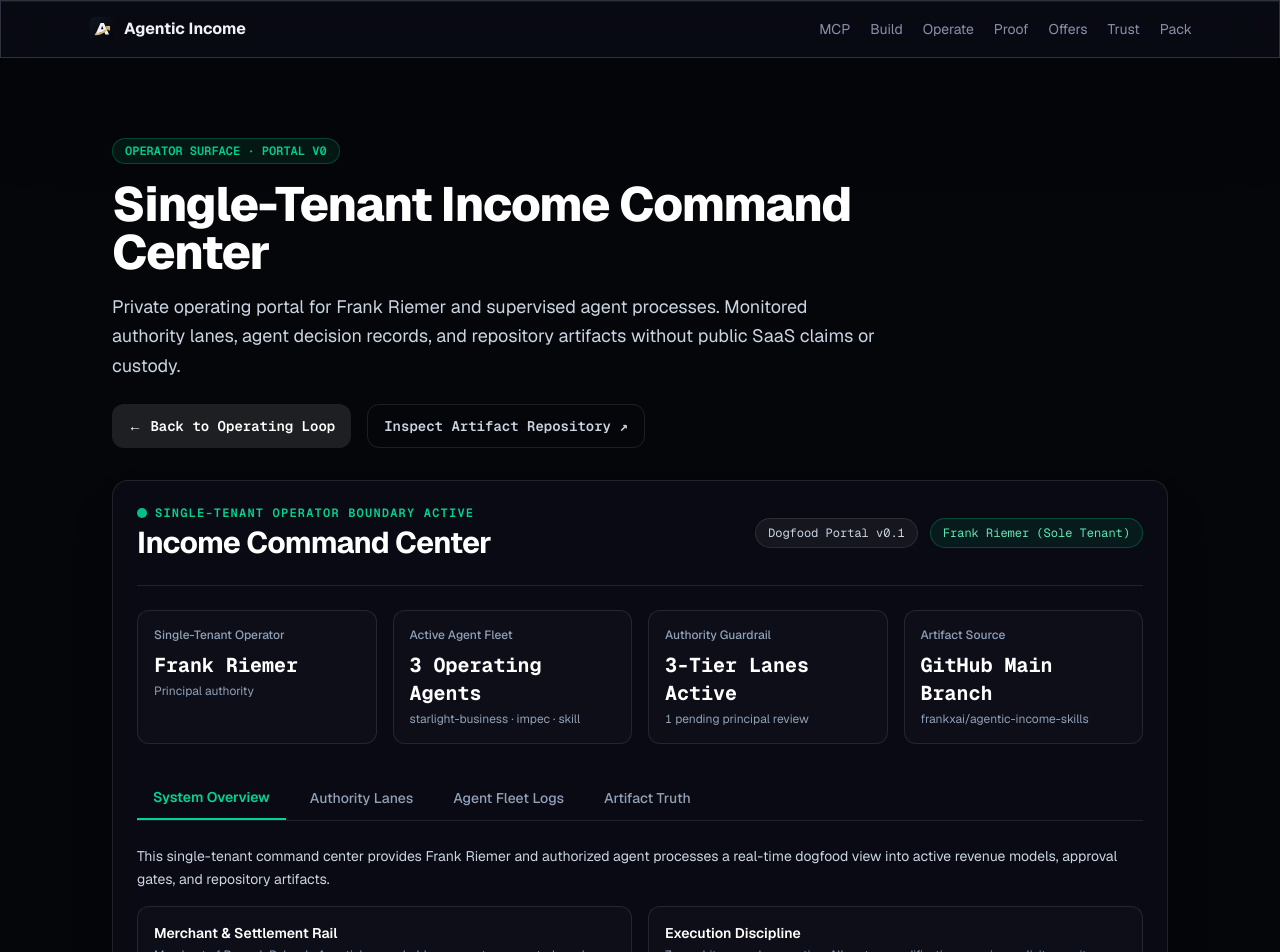
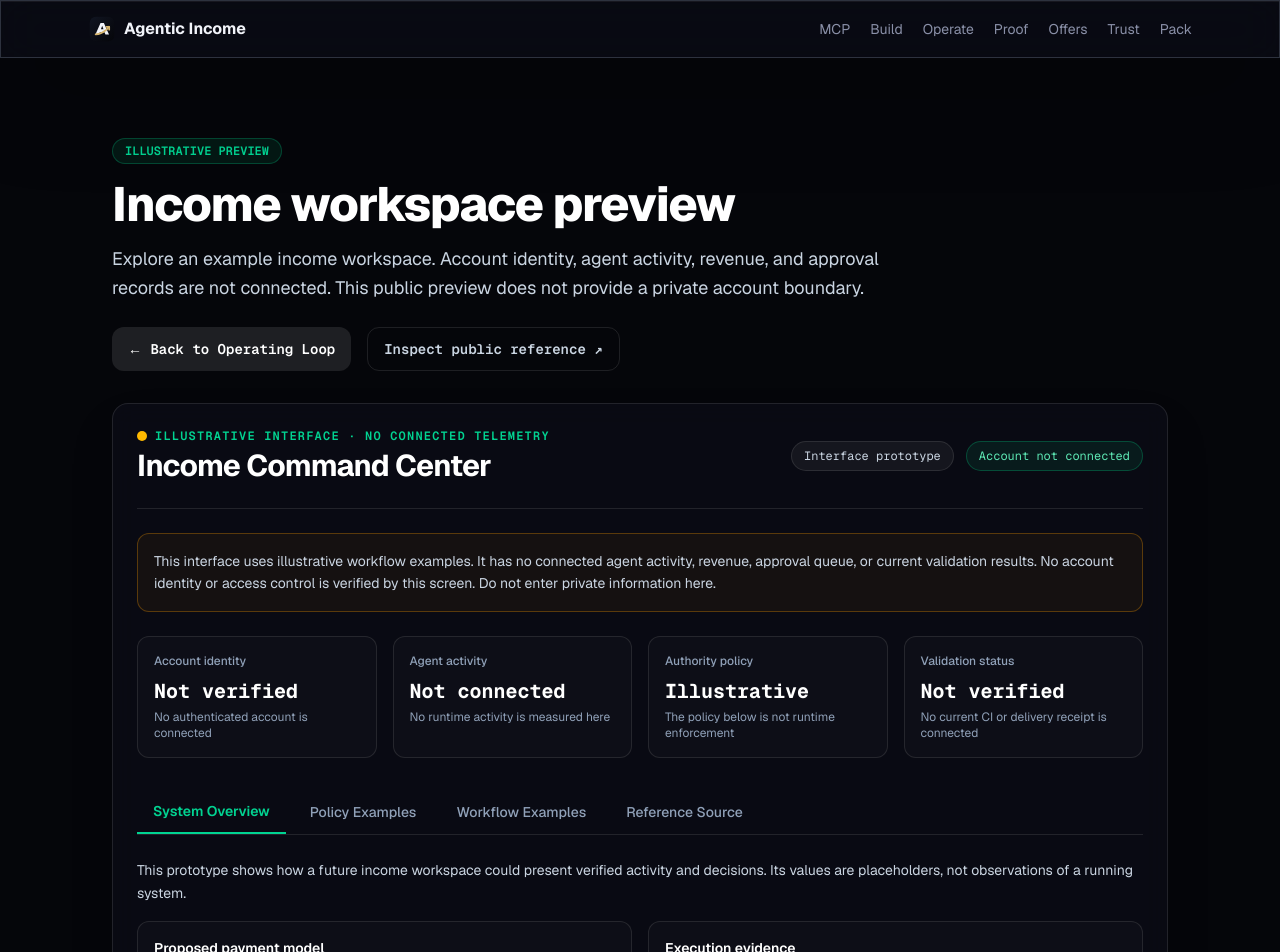
Before and after one commit to frankxai/agenticincome, a Next.js app: page /command in a window 1280 px wide. Shown: the top 952 px of the page. Built offline with nearby package versions, Linux system fonts and the light colour scheme.

Commit message:
fix: label income command preview as illustrative (#73)

```diff
--- a/app/command/page.tsx
+++ b/app/command/page.tsx
@@ -3,14 +3,14 @@ import Link from 'next/link'
 import { IncomeCommandDesk } from '@/components/IncomeCommandDesk'
 
 export const metadata: Metadata = {
-  title: 'Income Command Center · Single-Tenant Operator Portal',
+  title: 'Income workspace · Illustrative preview',
   description:
-    'Private single-tenant Income Command Center for Frank Riemer and operating agents. Single-tenant dogfood precursor to multi-tenant portal.',
+    'Public illustrative preview of an income workspace. No authenticated account, live agents, revenue, or approval telemetry is connected.',
   alternates: { canonical: '/command' },
   openGraph: {
-    title: 'Income Command Center · Single-Tenant Operator Portal',
+    title: 'Income workspace · Illustrative preview',
     description:
-      'Private single-tenant Income Command Center for Frank Riemer and operating agents.',
+      'Public illustrative preview with example workflows and unconnected activity.',
     url: '/command',
   },
 }
@@ -21,14 +21,14 @@ export default function CommandPage() {
       <section className="mx-auto max-w-6xl px-6 pt-20 pb-16">
         <div className="max-w-3xl">
           <div className="inline-flex items-center gap-2 rounded-full border border-emerald-500/30 bg-emerald-500/10 px-3 py-1 text-xs font-mono font-semibold uppercase text-emerald-400">
-            Operator Surface · Portal v0
+            Illustrative preview
           </div>
           <h1 className="mt-4 text-4xl font-extrabold tracking-tight text-white sm:text-5xl">
-            Single-Tenant Income Command Center
+            Income workspace preview
           </h1>
           <p className="mt-4 text-lg leading-relaxed text-slate-300">
-            Private operating portal for Frank Riemer and supervised agent processes. Monitored
-            authority lanes, agent decision records, and repository artifacts without public SaaS claims or custody.
+            Explore an example income workspace. Account identity, agent activity, revenue, and
+            approval records are not connected. This public preview does not provide a private account boundary.
           </p>
           <div className="mt-6 flex flex-wrap gap-4 text-sm font-mono">
             <Link
@@ -43,7 +43,7 @@ export default function CommandPage() {
               rel="noopener noreferrer"
               className="inline-flex items-center rounded-xl border border-white/10 px-4 py-2.5 font-semibold text-slate-300 transition hover:bg-white/5 hover:text-white min-h-[44px]"
             >
-              Inspect Artifact Repository ↗
+              Inspect public reference ↗
             </a>
           </div>
         </div>
--- a/components/IncomeCommandDesk.tsx
+++ b/components/IncomeCommandDesk.tsx
@@ -7,30 +7,28 @@ type TabId = 'overview' | 'lanes' | 'agents' | 'system'
 interface SystemMetric {
   label: string
   value: string
-  status: 'active' | 'review' | 'locked'
+  status: 'unconnected' | 'illustrative'
   detail: string
 }
 
 const METRICS: SystemMetric[] = [
-  { label: 'Single-Tenant Operator', value: 'Frank Riemer', status: 'active', detail: 'Principal authority' },
-  { label: 'Active Agent Fleet', value: '3 Operating Agents', status: 'active', detail: 'starlight-business · impec · skill' },
-  { label: 'Authority Guardrail', value: '3-Tier Lanes Active', status: 'review', detail: '1 pending principal review' },
-  { label: 'Artifact Source', value: 'GitHub Main Branch', status: 'active', detail: 'frankxai/agentic-income-skills' },
+  { label: 'Account identity', value: 'Not verified', status: 'unconnected', detail: 'No authenticated account is connected' },
+  { label: 'Agent activity', value: 'Not connected', status: 'unconnected', detail: 'No runtime activity is measured here' },
+  { label: 'Authority policy', value: 'Illustrative', status: 'illustrative', detail: 'The policy below is not runtime enforcement' },
+  { label: 'Validation status', value: 'Not verified', status: 'unconnected', detail: 'No current CI or delivery receipt is connected' },
 ]
 
-const AGENT_DECISIONS = [
-  { id: 'DEC-2026-081', agent: 'starlight-business', lane: 'Automatic', action: 'Audited affiliate commission terms against registry', time: '12m ago', state: 'verified' },
-  { id: 'DEC-2026-080', agent: 'impeccable', lane: 'Automatic', action: 'Ran WCAG AAA contrast and CLS verification suite', time: '1h ago', state: 'verified' },
-  { id: 'DEC-2026-079', agent: 'agentic-income-skills', lane: 'Review before action', action: 'Drafted IncomeGraph.v1 schema update proposal', time: '3h ago', state: 'pending_review' },
+const WORKFLOW_EXAMPLES = [
+  { id: 'EXAMPLE-01', role: 'Research', action: 'Compare partner terms with a dated source', state: 'illustrative' },
+  { id: 'EXAMPLE-02', role: 'Quality review', action: 'Inspect accessibility and performance evidence', state: 'illustrative' },
+  { id: 'EXAMPLE-03', role: 'Delivery', action: 'Prepare a proposal for a person to review', state: 'illustrative' },
 ]
 
 export function IncomeCommandDesk() {
   const [activeTab, setActiveTab] = useState<TabId>('overview')
   const [filterState, setFilterState] = useState<string>('all')
 
-  const filteredDecisions = filterState === 'all'
-    ? AGENT_DECISIONS
-    : AGENT_DECISIONS.filter(d => d.state === filterState)
+  const filteredExamples = filterState === 'all' ? WORKFLOW_EXAMPLES : []
 
   return (
     <div className="mt-8 rounded-2xl border border-white/10 bg-[#0A0C14]/90 p-6 shadow-2xl backdrop-blur-md">
@@ -38,9 +36,9 @@ export function IncomeCommandDesk() {
       <div className="flex flex-col gap-4 border-b border-white/10 pb-6 sm:flex-row sm:items-center sm:justify-between">
         <div>
           <div className="flex items-center gap-2">
-            <span className="inline-block h-2.5 w-2.5 rounded-full bg-emerald-400 animate-pulse" />
+            <span className="inline-block h-2.5 w-2.5 rounded-full bg-amber-400" />
             <span className="text-xs font-mono font-semibold uppercase tracking-widest text-emerald-400">
-              Single-Tenant Operator Boundary Active
+              Illustrative interface · no connected telemetry
             </span>
           </div>
           <h2 className="mt-1 text-2xl font-bold tracking-tight text-white sm:text-3xl">
@@ -49,13 +47,19 @@ export function IncomeCommandDesk() {
         </div>
         <div className="flex items-center gap-3">
           <span className="rounded-full border border-white/10 bg-white/5 px-3 py-1.5 text-xs font-mono text-slate-300">
-            Dogfood Portal v0.1
+            Interface prototype
           </span>
           <span className="rounded-full border border-emerald-500/30 bg-emerald-500/10 px-3 py-1.5 text-xs font-mono text-emerald-300">
-            Frank Riemer (Sole Tenant)
+            Account not connected
           </span>
         </div>
       </div>
+
+      <p className="mt-6 rounded-xl border border-amber-500/30 bg-amber-500/5 p-4 text-sm leading-relaxed text-slate-300">
+        This interface uses illustrative workflow examples. It has no connected agent activity,
+        revenue, approval queue, or current validation results. No account identity or access
+        control is verified by this screen. Do not enter private information here.
+      </p>
 
       {/* Metrics Banner */}
       <div className="mt-6 grid gap-4 sm:grid-cols-2 lg:grid-cols-4">
@@ -74,9 +78,9 @@ export function IncomeCommandDesk() {
           {(
             [
               ['overview', 'System Overview'],
-              ['lanes', 'Authority Lanes'],
-              ['agents', 'Agent Fleet Logs'],
-              ['system', 'Artifact Truth'],
+              ['lanes', 'Policy Examples'],
+              ['agents', 'Workflow Examples'],
+              ['system', 'Reference Source'],
             ] as const
           ).map(([id, label]) => (
             <button
@@ -101,20 +105,20 @@ export function IncomeCommandDesk() {
         {activeTab === 'overview' && (
           <div role="tabpanel" className="space-y-4">
             <p className="text-sm text-slate-300 leading-relaxed">
-              This single-tenant command center provides Frank Riemer and authorized agent processes
-              a real-time dogfood view into active revenue models, approval gates, and repository artifacts.
+              This prototype shows how a future income workspace could present verified activity
+              and decisions. Its values are placeholders, not observations of a running system.
             </p>
             <div className="grid gap-4 md:grid-cols-2">
               <div className="rounded-xl border border-white/10 bg-white/[0.02] p-4">
-                <h3 className="text-sm font-semibold text-white">Merchant & Settlement Rail</h3>
+                <h3 className="text-sm font-semibold text-white">Proposed payment model</h3>
                 <p className="mt-1 text-xs text-slate-400">
-                  Merchant of Record: Polar.sh. AgenticIncome holds zero customer custody and zero payout balances.
+                  Polar is the proposed merchant of record. This screen does not confirm checkout, fulfilment, custody, or balances.
                 </p>
               </div>
               <div className="rounded-xl border border-white/10 bg-white/[0.02] p-4">
-                <h3 className="text-sm font-semibold text-white">Execution Discipline</h3>
+                <h3 className="text-sm font-semibold text-white">Execution evidence</h3>
                 <p className="mt-1 text-xs text-slate-400">
-                  Zero arbitrary code execution. All system modifications require explicit repository PRs and CI quality checks.
+                  No agent runs or repository checks are connected to this screen. Read the source and current check results before relying on a capability.
                 </p>
               </div>
             </div>
@@ -123,19 +127,19 @@ export function IncomeCommandDesk() {
 
         {activeTab === 'lanes' && (
           <div role="tabpanel" className="space-y-3">
-            <h3 className="text-sm font-semibold text-white">Authority Boundary Matrix</h3>
+            <h3 className="text-sm font-semibold text-white">Illustrative authority policy</h3>
             <div className="grid gap-3 sm:grid-cols-3">
               <div className="rounded-xl border border-emerald-500/20 bg-emerald-500/5 p-4">
-                <span className="text-xs font-mono font-bold text-emerald-400">LANE 1: AUTOMATIC</span>
+                <span className="text-xs font-mono font-bold text-emerald-400">EXAMPLE: ROUTINE WORK</span>
                 <p className="mt-2 text-xs text-slate-300">Research diffs, static validation, test runs, internal report drafting.</p>
               </div>
               <div className="rounded-xl border border-amber-500/20 bg-amber-500/5 p-4">
-                <span className="text-xs font-mono font-bold text-amber-400">LANE 2: REVIEW</span>
+                <span className="text-xs font-mono font-bold text-amber-400">EXAMPLE: REVIEW REQUIRED</span>
                 <p className="mt-2 text-xs text-slate-300">Public content, partner disclosures, customer-facing deliverables.</p>
               </div>
               <div className="rounded-xl border border-rose-500/20 bg-rose-500/5 p-4">
-                <span className="text-xs font-mono font-bold text-rose-300">LANE 3: PRINCIPAL</span>
-                <p className="mt-2 text-xs text-slate-300">Pricing, contracts, money transfers, production promotions (Frank only).</p>
+                <span className="text-xs font-mono font-bold text-rose-300">EXAMPLE: OWNER APPROVAL</span>
+                <p className="mt-2 text-xs text-slate-300">Pricing, contracts, payments, permission changes, and production releases.</p>
               </div>
             </div>
           </div>
@@ -144,7 +148,7 @@ export function IncomeCommandDesk() {
         {activeTab === 'agents' && (
           <div role="tabpanel" className="space-y-4">
             <div className="flex items-center justify-between">
-              <h3 className="text-sm font-semibold text-white">Recent Agent Decision Records</h3>
+              <h3 className="text-sm font-semibold text-white">Illustrative workflow examples</h3>
               <div className="flex gap-2 text-xs">
                 <button
                   onClick={() => setFilterState('all')}
@@ -155,33 +159,33 @@ export function IncomeCommandDesk() {
                   All
                 </button>
                 <button
-                  onClick={() => setFilterState('pending_review')}
+                  onClick={() => setFilterState('connected')}
                   className={`min-h-[44px] px-3 py-1 rounded-lg border border-white/10 ${
-                    filterState === 'pending_review' ? 'bg-amber-500/20 text-amber-300' : 'text-slate-400 hover:text-white'
+                    filterState === 'connected' ? 'bg-amber-500/20 text-amber-300' : 'text-slate-400 hover:text-white'
                   }`}
                 >
-                  Pending Review
+                  Connected activity
                 </button>
               </div>
             </div>
 
-            {filteredDecisions.length === 0 ? (
+            {filteredExamples.length === 0 ? (
               <div className="rounded-xl border border-white/10 bg-white/[0.01] p-8 text-center text-sm text-slate-400">
-                No decision records match the current filter.
+                No activity source is connected. There are no verified runs to show.
               </div>
             ) : (
               <ul className="space-y-2">
-                {filteredDecisions.map((d) => (
+                {filteredExamples.map((d) => (
                   <li key={d.id} className="flex flex-col sm:flex-row sm:items-center justify-between rounded-xl border border-white/10 bg-white/[0.02] p-3 text-xs gap-2">
                     <div className="flex items-center gap-3">
                       <span className="font-mono font-semibold text-slate-300">{d.id}</span>
-                      <span className="rounded bg-white/10 px-2 py-0.5 font-mono text-slate-200">{d.agent}</span>
+                      <span className="rounded bg-white/10 px-2 py-0.5 font-mono text-slate-200">{d.role}</span>
                       <span className="text-slate-300">{d.action}</span>
                     </div>
                     <div className="flex items-center gap-2">
-                      <span className="text-slate-400">{d.time}</span>
+                      <span className="text-slate-400">Example only</span>
                       <span className={`px-2 py-0.5 rounded font-mono uppercase ${
-                        d.state === 'verified' ? 'bg-emerald-500/20 text-emerald-300' : 'bg-amber-500/20 text-amber-300'
+                        'bg-amber-500/20 text-amber-300'
                       }`}>
                         {d.state}
                       </span>
@@ -195,11 +199,11 @@ export function IncomeCommandDesk() {
 
         {activeTab === 'system' && (
           <div role="tabpanel" className="space-y-3">
-            <h3 className="text-sm font-semibold text-white">Repository & Artifact Proof Truth</h3>
+            <h3 className="text-sm font-semibold text-white">Public reference</h3>
             <div className="rounded-xl border border-white/10 bg-black/40 p-4 font-mono text-xs text-slate-300 space-y-2">
-              <div>Primary Public Repository: <a href="https://github.com/frankxai/agentic-income-skills" target="_blank" rel="noopener noreferrer" className="text-emerald-400 hover:underline">github.com/frankxai/agentic-income-skills</a></div>
-              <div>Operating Manifest Contract: <span className="text-slate-200">IncomeSystem.v1</span></div>
-              <div>Quality Gates: <span className="text-emerald-400">pnpm run merge:gate (100% Passing)</span></div>
+              <div>Public reference repository: <a href="https://github.com/frankxai/agentic-income-skills" target="_blank" rel="noopener noreferrer" className="text-emerald-400 hover:underline">github.com/frankxai/agentic-income-skills</a></div>
+              <div>Reference manifest contract: <span className="text-slate-200">IncomeSystem.v1</span></div>
+              <div>Current validation: <span className="text-slate-300">not connected; no pass result is claimed</span></div>
             </div>
           </div>
         )}
--- a/design/PAGE_SPEC.md
+++ b/design/PAGE_SPEC.md
@@ -35,3 +35,17 @@ remain available for lower-commitment users.
 
 No hero video or WebGL is introduced by this repair. Existing composition,
 motion, responsive behavior, and visual tokens remain unchanged.
+
+## Command preview truth repair — 2026-10-16
+
+Surface: `/command` metadata and introductory copy, plus `components/IncomeCommandDesk.tsx`.
+
+The route is a public illustrative interface. No account identity, access-control boundary,
+live agent fleet, approval queue, revenue, CI result, or activity receipt is established by
+this page. Display unconnected or unverified values and explicitly illustrative workflow
+examples. Do not use relative timestamps, green verified states, fleet counts, or passing
+checks as substitutes for connected evidence. The connected-activity view remains empty.
+
+This repair changes text and example data in the existing composition. Authentication,
+telemetry, data adapters, commerce, and production release remain separate implementation
+work. Recheck desktop, mobile, keyboard, and reduced-motion output before promotion.
--- a/design/design-loop-evidence.json
+++ b/design/design-loop-evidence.json
@@ -138,5 +138,38 @@
     "pending": [
       "Repository-wide test, type-check, lint, static link check, public-surface verification, and production build on the Git-backed preview."
     ]
+  },
+  "command_truth_repair": {
+    "version": "2026-10-16",
+    "scope": "Copy and example-data correction on /command; no authenticated workspace or telemetry implementation.",
+    "artifacts": [
+      "app/command/page.tsx",
+      "components/IncomeCommandDesk.tsx"
+    ],
+    "changes": [
+      "Label public illustrative preview in metadata, route introduction, and component header.",
+      "Replace static operator, active-agent, approval, and validation assertions with unconnected/unverified states.",
+      "Mark workflow rows as examples; remove fabricated relative timestamps and verified statuses.",
+      "Show an empty connected-activity view and state that policy examples are not runtime enforcement."
+    ],
+    "checks": [
+      {
+        "name": "source-claim-check",
+        "status": "pass",
+        "evidence": "Prepared source contains no active fleet count, relative activity timestamps, verified execution status, real-time telemetry, private account claim, or 100%-passing assertion."
+      },
+      {
+        "name": "full-release-checks",
+        "status": "pending",
+        "evidence": "Frozen install, lint, tests, type-check, links, public-surface verification, build, security scan, Git-backed preview, and desktop/mobile/reduced-motion visual inspection have not been executed for this patch."
+      }
+    ],
+    "decision": "draft-review",
+    "known_risks": [
+      "The page remains public. This change supplies neither authentication nor a tenant boundary.",
+      "No live agents, approval queue, revenue, merchant state, or validation service is connected.",
+      "Existing main dependency security PR #72 is separate and must be resolved before production release.",
+      "Shared estate visual-warmup files referenced by Windows paths were not available in this connector-only checkout. Repo-local design contracts were read; visual verification remains pending."
+    ]
   }
 }
```
Also changed, not shown: design/SCENE_BRIEF.md (+8 -0 lines).
